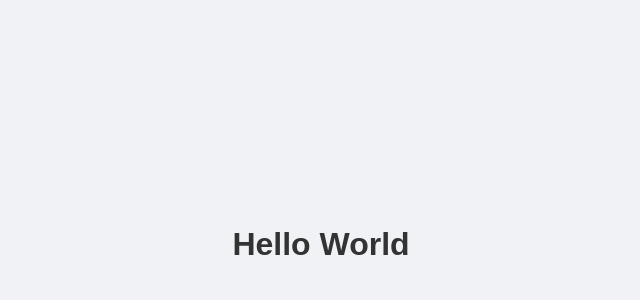
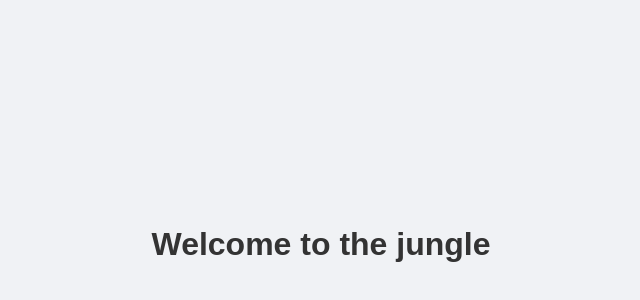
Before and after one commit to SimonTingle/snow-frog-dev-simontingle-com, a plain HTML site: page index.html in a window 1280 px wide. Shown: the part 156-456 px from the top of the page, without its empty margins (319-959 px from the left). Drawn offline with Linux system fonts and the light colour scheme.

Commit message:
Fix: Update heading text in index.html

```diff
--- a/index.html
+++ b/index.html
@@ -20,6 +20,6 @@
     </style>
 </head>
 <body>
-    <h1>Hello World</h1>
+    <h1>Welcome to the jungle</h1>
 </body>
 </html>
```
